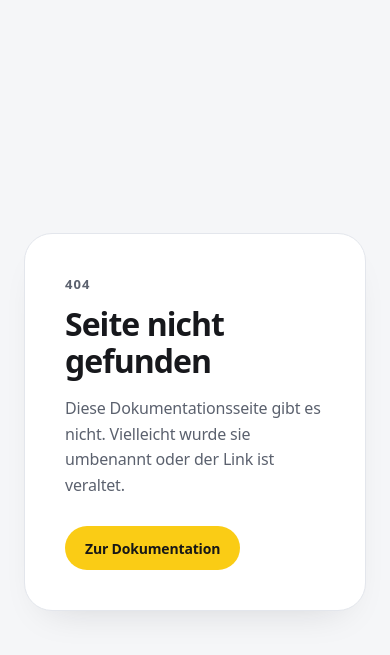
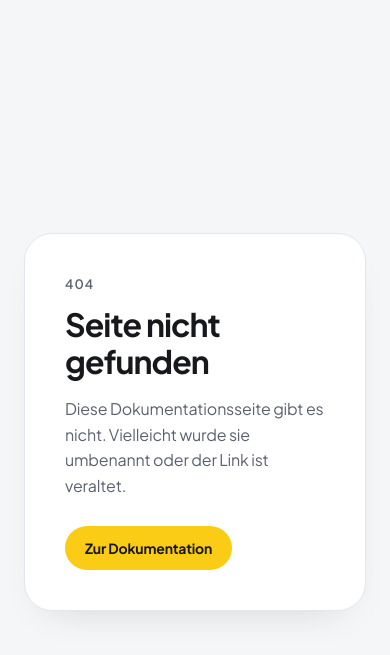
Before and after one commit to oskar26/nachhilfeb-rse, a PHP site: page /docs-site/public/docs/404.html in a window 390 px wide. Shown: the top 655 px of the page. Run offline with PHP 8.4, Linux system fonts and the light colour scheme.

Commit message:
fix(docs): address task 5 review findings

```diff
--- a/docs-site/app/app.css
+++ b/docs-site/app/app.css
@@ -107,8 +107,8 @@ body {
 
 @media (max-width: 767px) {
   .platform-cta {
-    font-size: 0.75rem;
-    min-height: 2rem;
+    font-size: 0.8125rem;
+    min-height: 2.75rem;
     padding: 0.4rem 0.7rem;
   }
 }
@@ -184,6 +184,7 @@ html.dark body :is(a, button, [tabindex]):focus-visible {
 
 #nd-sidebar button[aria-controls='nd-sidebar'] {
   flex: 0 0 auto;
+  min-width: 2.75rem;
   margin-block: 0;
 }
 
--- a/docs-site/app/lib/layout.shared.tsx
+++ b/docs-site/app/lib/layout.shared.tsx
@@ -8,7 +8,7 @@ export function baseOptions(): BaseLayoutProps {
         <>
           <span className="hidden items-center gap-2 md:inline-flex">
             Nachhilfebörse
-            <span className="rounded-full border border-fd-border px-2 py-0.5 text-[10px] leading-none font-semibold tracking-wide text-fd-muted-foreground">
+            <span className="rounded-full border border-fd-border px-1.5 py-0.5 text-[0.8125rem] leading-none font-medium tracking-wide text-fd-muted-foreground">
               Doku
             </span>
           </span>
--- a/docs-site/public/docs/404.html
+++ b/docs-site/public/docs/404.html
@@ -6,6 +6,15 @@
     <meta name="robots" content="noindex" />
     <title>Seite nicht gefunden – Nachhilfebörse Dokumentation</title>
     <style>
+      @font-face {
+        font-family: 'Plus Jakarta Sans Variable';
+        font-style: normal;
+        font-display: swap;
+        font-weight: 200 800;
+        src: url('/docs/fonts/plus-jakarta-sans-latin-wght-normal.woff2')
+          format('woff2-variations');
+      }
+
       :root {
         color-scheme: light;
         --canvas: #f5f6f8;
```
Also changed, not shown: docs-site/public/docs/.htaccess (added), docs-site/public/docs/fonts/plus-jakarta-sans-latin-wght-normal.woff2 (added), public/.htaccess.
